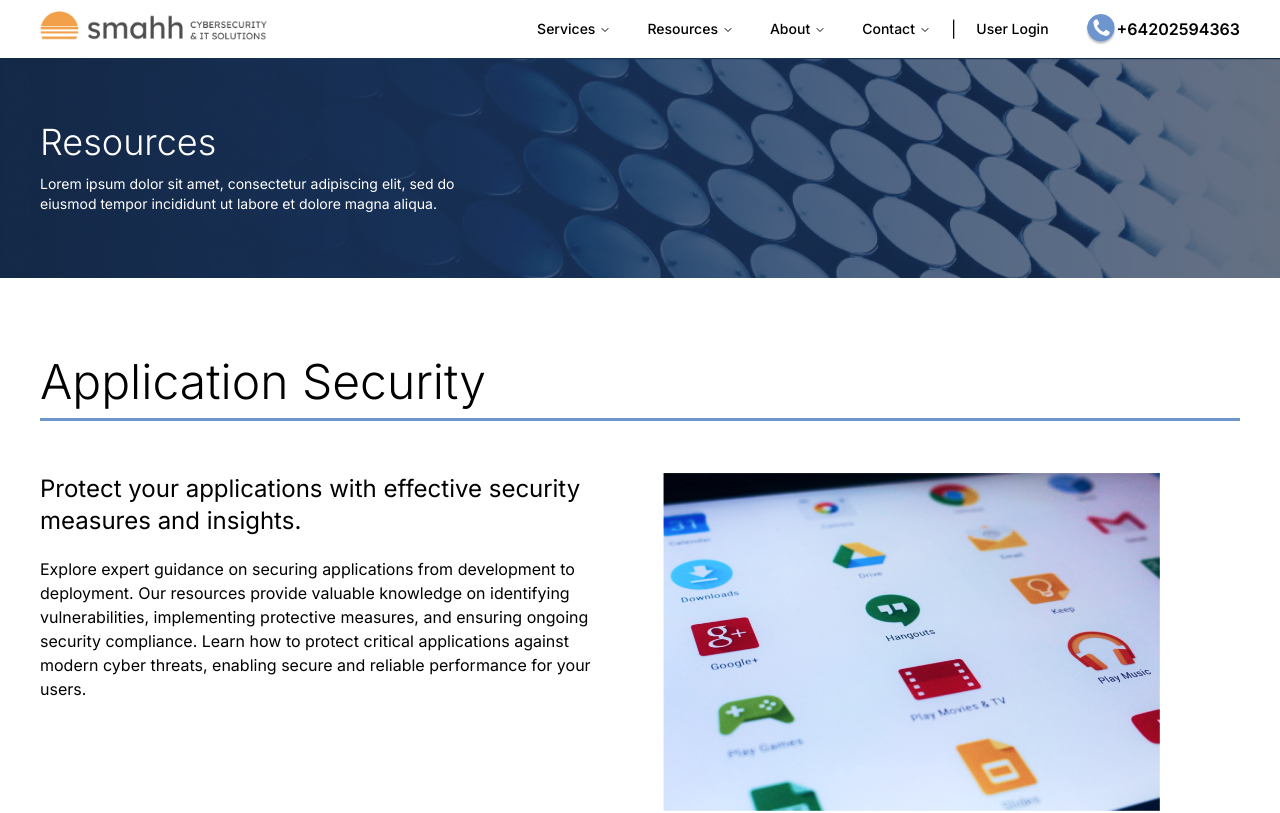
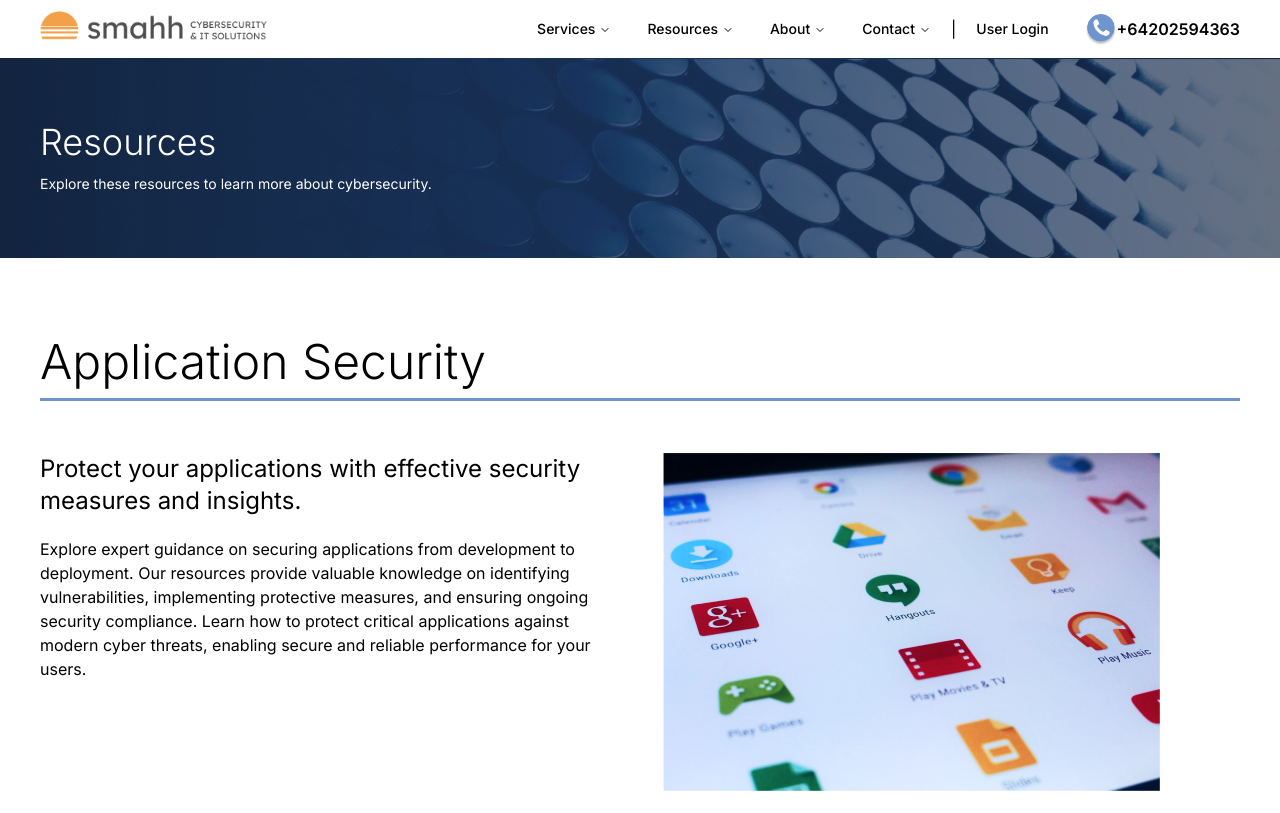
Before and after one commit to shaheensystems/smahhWebtaz, a Next.js app: page /resources/application-security in a window 1280 px wide. Shown: the top 813 px of the page. Built offline with nearby package versions, Linux system fonts and the light colour scheme.

Commit message:
removed resource details import

```diff
--- a/app/resources/[slug]/page.tsx
+++ b/app/resources/[slug]/page.tsx
@@ -4,7 +4,7 @@
 import { contentIndexes } from '@/data/data'
 import AnyQuestion from '@/components/AnyQuestion'
 import ResourceCard from '@/components/ResourceCard'
-import ResourceDetails from '@/app/resources/[slug]/ResourceDetails'
+
 import PageMainContent from '@/components/PageMainContent'
 import PageTitle from '@/components/PageTitle'
 import { ContentItem } from '@/interface/content'
@@ -47,8 +47,7 @@
     <>
     <PageTitle
       title="Resources"
-      description='Lorem ipsum dolor sit amet, consectetur adipiscing elit, sed do
-      eiusmod tempor incididunt ut labore et dolore magna aliqua.' />
+      description='Explore these resources to learn more about cybersecurity.' />
     <PageMainContent content={serviceContent} />
     <div className='flex flex-col items-center px-5 md:px-10 gap-3'>
    \
```
